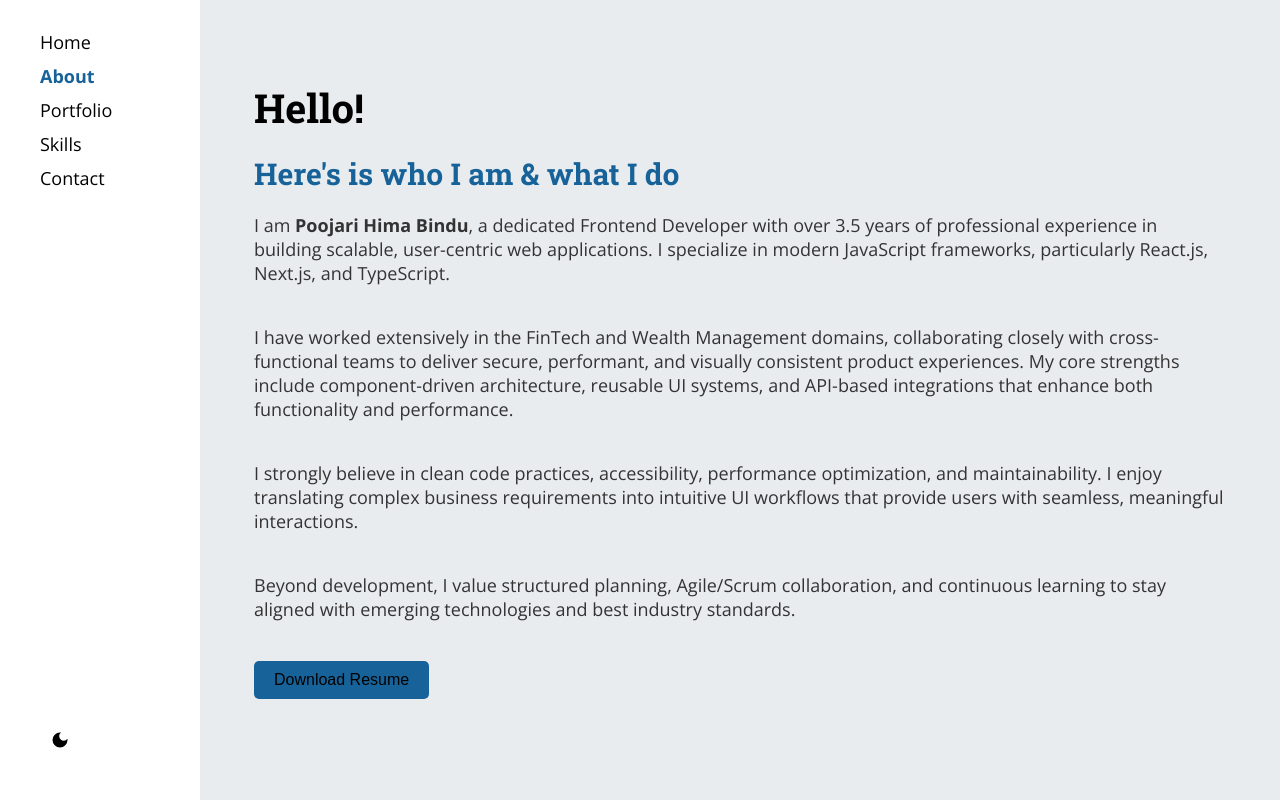
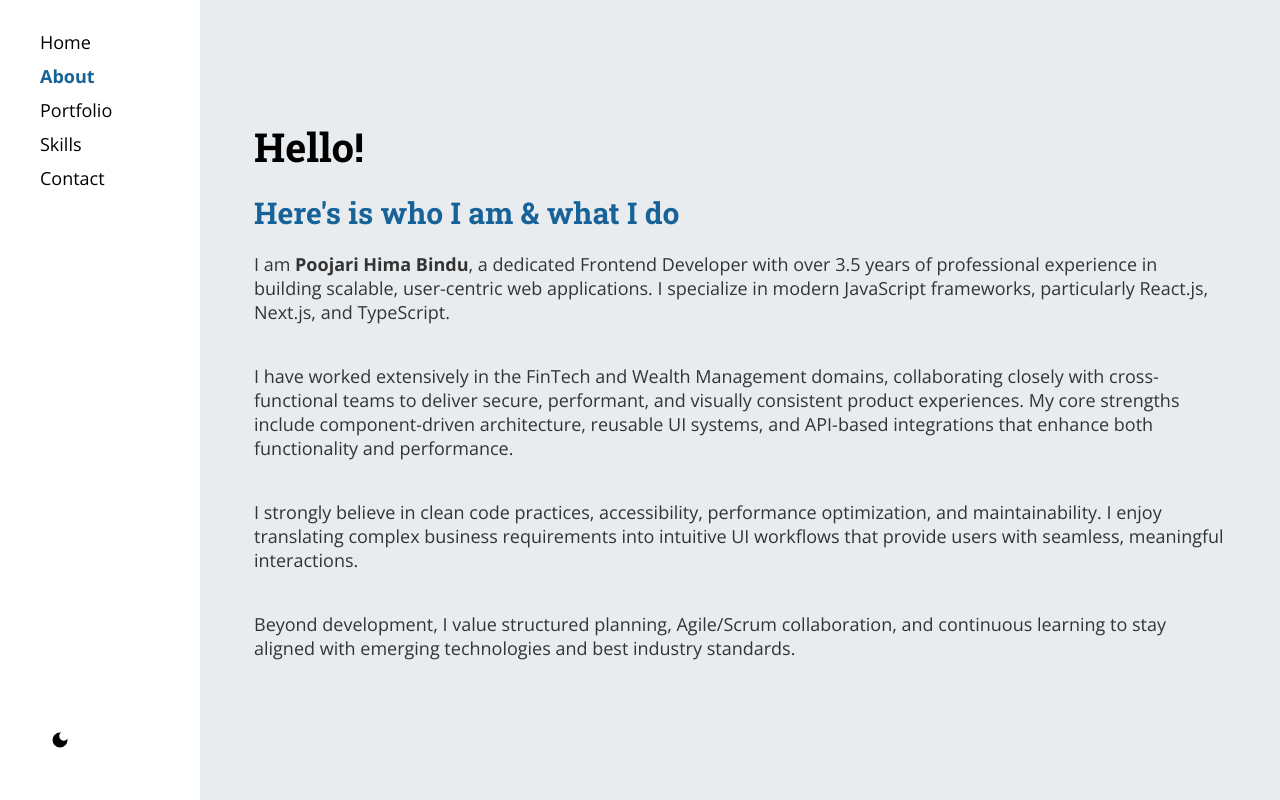
Before and after one commit to himabindhupoojari/portfolio_app, a React (Vite) app in the folder client/: page /about in a window 1280 px wide. Built offline with nearby package versions, Linux system fonts and the light colour scheme.

Commit message:
commented resume btn

```diff
--- a/client/src/pages/about/About.tsx
+++ b/client/src/pages/about/About.tsx
@@ -38,9 +38,9 @@ function About() {
         industry standards.
       </p>
 
-      <a className='about__link' href={resume} download="HimaBindu_Frontend_Developer.pdf" target='_blank' rel="noopener noreferrer">
+      {/* <a className='about__link' href={resume} download="HimaBindu_Frontend_Developer.pdf" target='_blank' rel="noopener noreferrer">
         <button className='about__link-btn'>Download Resume</button>
-      </a>
+      </a> */}
     </section>
   );
 }
```
